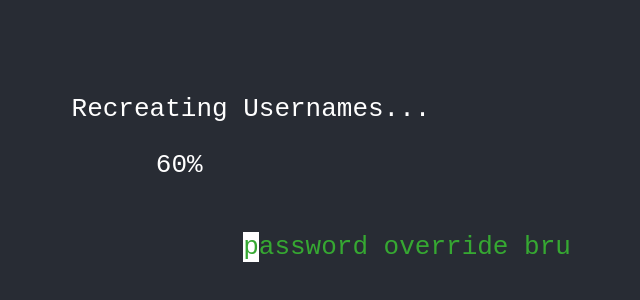
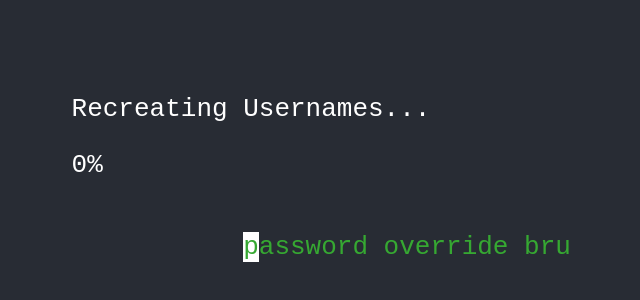
Before and after one commit to willadelinephillips/hacker-typer, a React (Create React App) app: page / in a window 1280 px wide. Shown: the part 222-522 px from the top of the page, without its empty margins (389-1029 px from the left). Built offline with nearby package versions, Linux system fonts and the light colour scheme.

Commit message:
Reset progessbar

```diff
--- a/src/components/progressionBar.js
+++ b/src/components/progressionBar.js
@@ -3,7 +3,9 @@ import ProgressBar from 'react-bootstrap/ProgressBar';
 
 const ProgressionBar = () => {
 
-   const now = 60;
+   const now = 0;
+
+
 
   const progressInstance = <ProgressBar now={now} label={`${now}%`} />;
 
```
